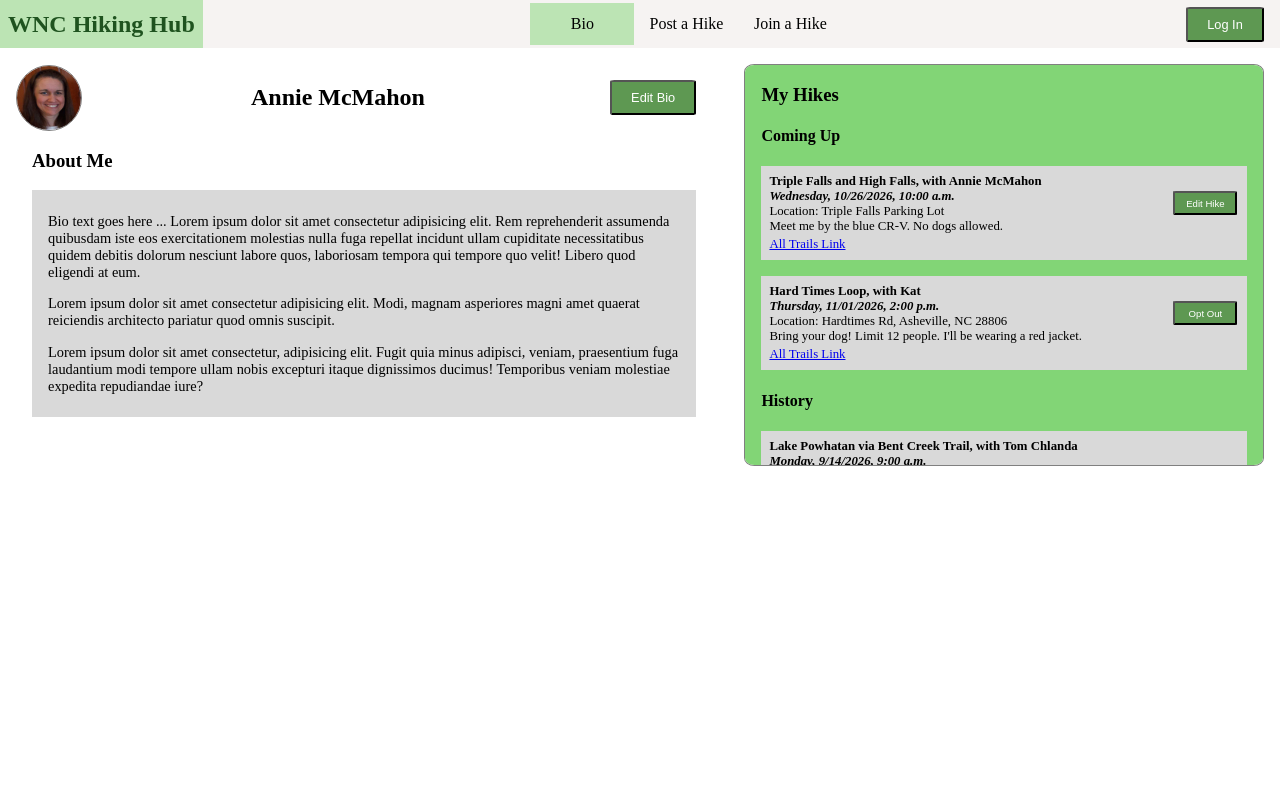
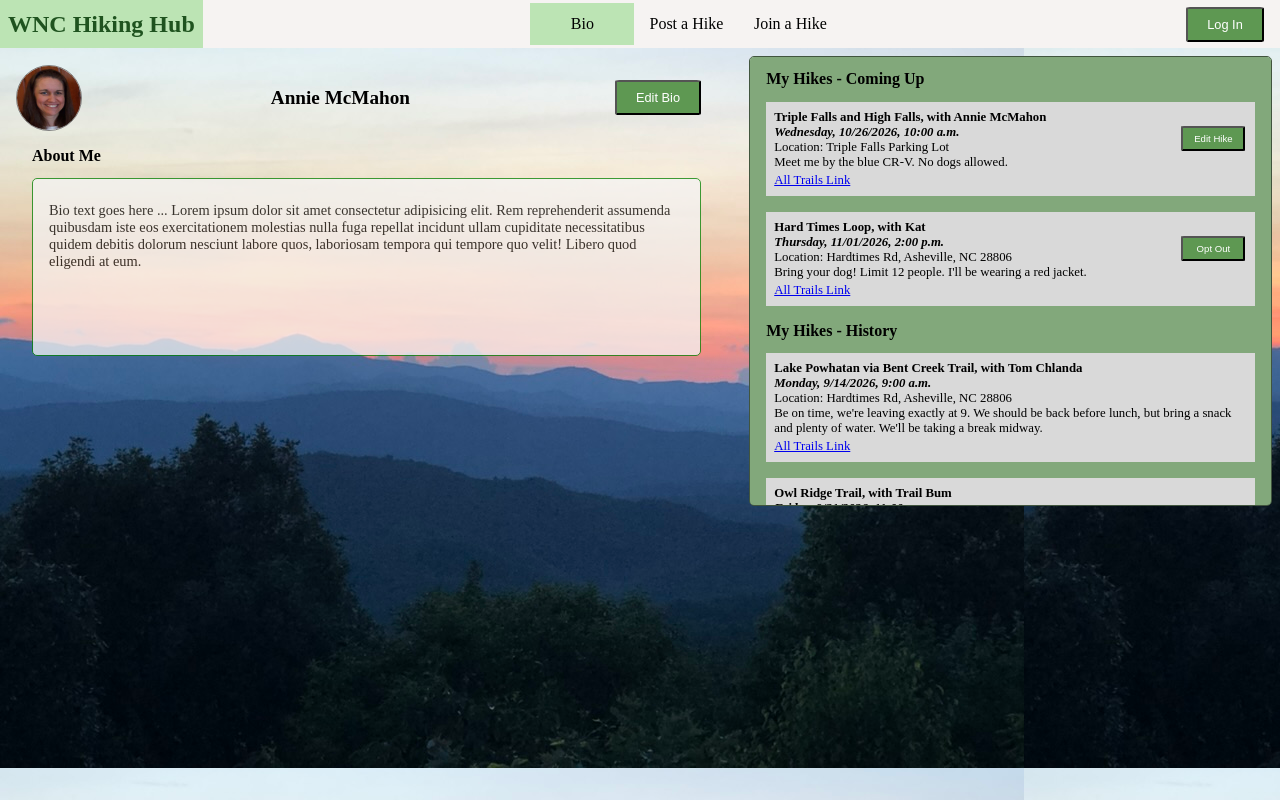
Before and after one commit to AnnieMcMahon/wnc-hiking-hub-v2, a Next.js app: page /bio in a window 1280 px wide. Built offline with nearby package versions, Linux system fonts and the light colour scheme.

Commit message:
improved style overall

```diff
--- a/app/bio/bio.css
+++ b/app/bio/bio.css
@@ -23,12 +23,11 @@
 
 #bio .bio-text-section {
   padding: 0 2rem;
-  text-align: left;
 }
 
-#bio .bio-text {
-  background-color: #d9d9d9;
+#bio #bio-text {
   padding: 0.5rem 1rem;
+  min-height: 10rem;
 }
 
 #bio .hike-section {
--- a/app/bio/page.jsx
+++ b/app/bio/page.jsx
@@ -8,12 +8,12 @@ function Bio() {
       <div className="bio-section">
         <div className="bio-header-section">
           <img className="avatar" src='/avatar1.png' alt="avatar" />
-          <h2>Annie McMahon</h2>
+          <h1>Annie McMahon</h1>
           <button>Edit Bio</button>
         </div>
         <div className="bio-text-section">
-          <h3>About Me</h3>
-          <div className="bio-text">
+          <h2>About Me</h2>
+          <div id="bio-text" className="text-box">
             <p>
               Bio text goes here ... Lorem ipsum dolor sit amet consectetur
               adipisicing elit. Rem reprehenderit assumenda quibusdam iste eos
@@ -22,29 +22,17 @@ function Bio() {
               quos, laboriosam tempora qui tempore quo velit! Libero quod
               eligendi at eum.
             </p>
-            <p>
-              Lorem ipsum dolor sit amet consectetur adipisicing elit. Modi,
-              magnam asperiores magni amet quaerat reiciendis architecto
-              pariatur quod omnis suscipit.
-            </p>
-            <p>
-              Lorem ipsum dolor sit amet consectetur, adipisicing elit. Fugit
-              quia minus adipisci, veniam, praesentium fuga laudantium modi
-              tempore ullam nobis excepturi itaque dignissimos ducimus!
-              Temporibus veniam molestiae expedita repudiandae iure?
-            </p>
           </div>
         </div>
       </div>
 
       <div className="hike-section">
-        <h3>My Hikes</h3>
-        <h4>Coming Up</h4>
+        <h2>My Hikes - Coming Up</h2>
         <div>
           <Hike hikeType="created" hikeInfo={hikes[0]}/>
           <Hike hikeType="joined" hikeInfo={hikes[1]}/>
         </div>
-        <h4>History</h4>
+        <h2>My Hikes - History</h2>
         <div>
           <Hike hikeType="history" hikeInfo={hikes[2]}/>
           <Hike hikeType="history" hikeInfo={hikes[3]}/>
--- a/app/join-hike/join-hike.css
+++ b/app/join-hike/join-hike.css
@@ -2,5 +2,5 @@
   width: 65%;
   margin: auto;
   padding-top: 1rem;
-  height: 20rem;
+  height: 25rem;
 }
--- a/app/join-hike/page.jsx
+++ b/app/join-hike/page.jsx
@@ -5,7 +5,7 @@ import './join-hike.css';
 function JoinHike() {
   return (
     <div id="join-hike">
-      <h2>Join a Hike</h2>
+      <h3>Select a hike you would like to join:</h3>
       <div className="hike-section">
         <Hike hikeType="available" hikeInfo={hikes[0]} />
         <Hike hikeType="available" hikeInfo={hikes[1]} />
--- a/app/styles.css
+++ b/app/styles.css
@@ -2,37 +2,96 @@ body {
   max-width: 1280px;
   margin: 0 auto;
   text-align: center;
+  background-image: url("/background.jpeg");
 }
 
+/**** Fonts ****/
+/* Home page title, Bio name */
 h1 {
-  font-size: 2rem;
+  font-size: 1.2rem;
+  text-align: center;
+  font-weight: bold;
 }
 
+/* Each page's titles */
 h2 {
-  font-size: 1.5rem;
+  font-size: 1rem;
+  text-align: left;
+  font-weight: bold;
 }
 
-h3, h4, p {
+/* Join Hike title */
+h3 {
+  font-size: 1rem;
+  text-align: center;
+  font-weight: bold;
+  margin: 0.5rem;
+}
+
+/* Hike sections */
+h4 {
+  font-size: 0.8rem;
+  font-weight: bold;
   text-align: left;
 }
 
-h4 {
-  font-size: 1rem;
+h5 {
+  font-size: 0.8rem;
+  font-style: italic;
+  font-weight: bold;
 }
 
-h5 {
-  font-style: italic;
+/* Bio text */
+p {
+  font-size: 0.9rem;
+  text-align: left;
+}
+
+/* Home page last sentence */
+#home p {
+  text-align: center;
+  font-size: 1.2rem;
+}
+
+/* Hike section */
+.hike p {
   font-size: 0.8rem;
 }
 
-p {
+/* Bio form */
+form {
+  font-size: 0.8rem;
+}
+
+label {
   font-size: 0.9rem;
 }
 
+input, select, textarea {
+  font-size: inherit;
+  font-family: inherit;
+}
+
+/* Home page instructions */
 li {
   font-size: 1rem;
+  padding: 0.2rem;
+  text-align: left;
 }
 
+/* Hike section links */
+a {
+  font-size: 0.8rem;
+}
+
+/*Hike sections*/
+.hike p, .hike h4, .hike h5 {
+  margin: 0;
+  padding: 0;
+}
+
+
+/**** Buttons ****/
 button {
   background-color: #5e9852;
   color: white;
@@ -47,46 +106,8 @@ button:hover {
   cursor: pointer;
 }
 
-.hike-section {
-  width: 40%;
-  height: 25rem;
-  background: #82d576;
-  margin: 1rem;
-  padding: 0 1rem;
-  border: 1px solid gray;
-  border-radius: 2%;
-  margin-left: 1rem;
-  overflow: scroll;
-}
-
-/* Home Page */
-#home {
-  background: #82d576;
-  width: 40%;
-  margin: 1rem auto;
-  padding: 1rem 2rem;
-  border: 1px solid green;
-  border-radius: 5px;
-}
-
-#home ul {
-  text-align: left;
-  font-size: 1.2rem;
-}
-
-#home li {
-  padding: 0.2rem;
-}
-
-/* Hike */
-.hike {
-  text-align: left;
-  background-color:#d9d9d9;
-  margin-bottom: 1rem;
-  padding: 0.5rem;
-}
-
-.hike .hike-button {
+/*Hike section buttons */
+.hike-button {
   margin: 0.1rem;
   font-size: 0.6rem;
   padding: 0.3rem;
@@ -94,23 +115,55 @@ button:hover {
   float:right;
 }
 
+/* Bio page form section buttons */
+.form-button {
+  margin: 0.1rem;
+  font-size: 0.7rem;
+  padding: 0.3rem;
+  width: 6rem;
+}
+
+/* Button hidden for history items on Bio page */
 .hike .history {
   visibility:collapse;
 }
 
-.hike p, .hike h4, .hike h5 {
-  margin: 0;
-  padding: 0;
+/**** General sections ****/
+
+/* Hike Sections on Bio, Join Hike and Post Hike pages */
+.hike-section {
+  width: 40%;
+  height: 28rem;
+  background: #82a87b;
+  margin: 0.5rem;
+  padding: 0 1rem;
+  border: 1px solid #41553e;
+  border-radius: 5px;
+  margin-left: 1rem;
+  overflow: scroll;
 }
 
-.hike h4 {
-  font-size: 0.8rem;
+/* Home page, Bio, Post Hike */
+.text-box {
+  background: whitesmoke;
+  opacity: 75%;
+  border: 1px solid green;
+  border-radius: 5px;
 }
 
-.hike a {
-  font-size: 0.8rem;
+/**** Home page and components ****/
+
+/* Home Page */
+#home {
+  width: 40%;
+  margin: 1rem auto;
+  padding: 1rem 2rem;
 }
 
-.hike p {
-  font-size: 0.8rem;
+/* Hike component */
+.hike {
+  text-align: left;
+  background-color:#d9d9d9;
+  margin-bottom: 1rem;
+  padding: 0.5rem;
 }
```
Also changed, not shown: app/page.js (+5 -7 lines), app/post-hike/page.jsx (+15 -20 lines), app/post-hike/post-hike.css (+6 -22 lines), public/background.jpeg (added).
